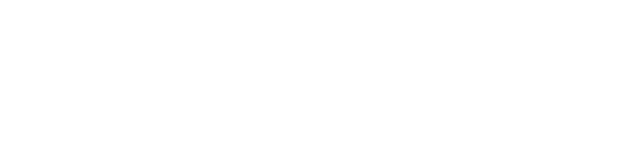
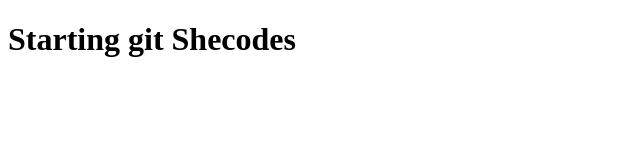
Before and after one commit to Diana20913/gitstart, a plain HTML site: page index.html in a window 1280 px wide. Shown: the whole page, without its empty margins (0-640 px from the left). Drawn offline with Linux system fonts and the light colour scheme.

Commit message:
adding title

```diff
--- a/index.html
+++ b/index.html
@@ -5,5 +5,7 @@
     <meta name="viewport" content="width=device-width, initial-scale=1.0" />
     <title>Github</title>
   </head>
-  <body></body>
+  <body>
+    <h1>Starting git Shecodes</h1>
+  </body>
 </html>
```
